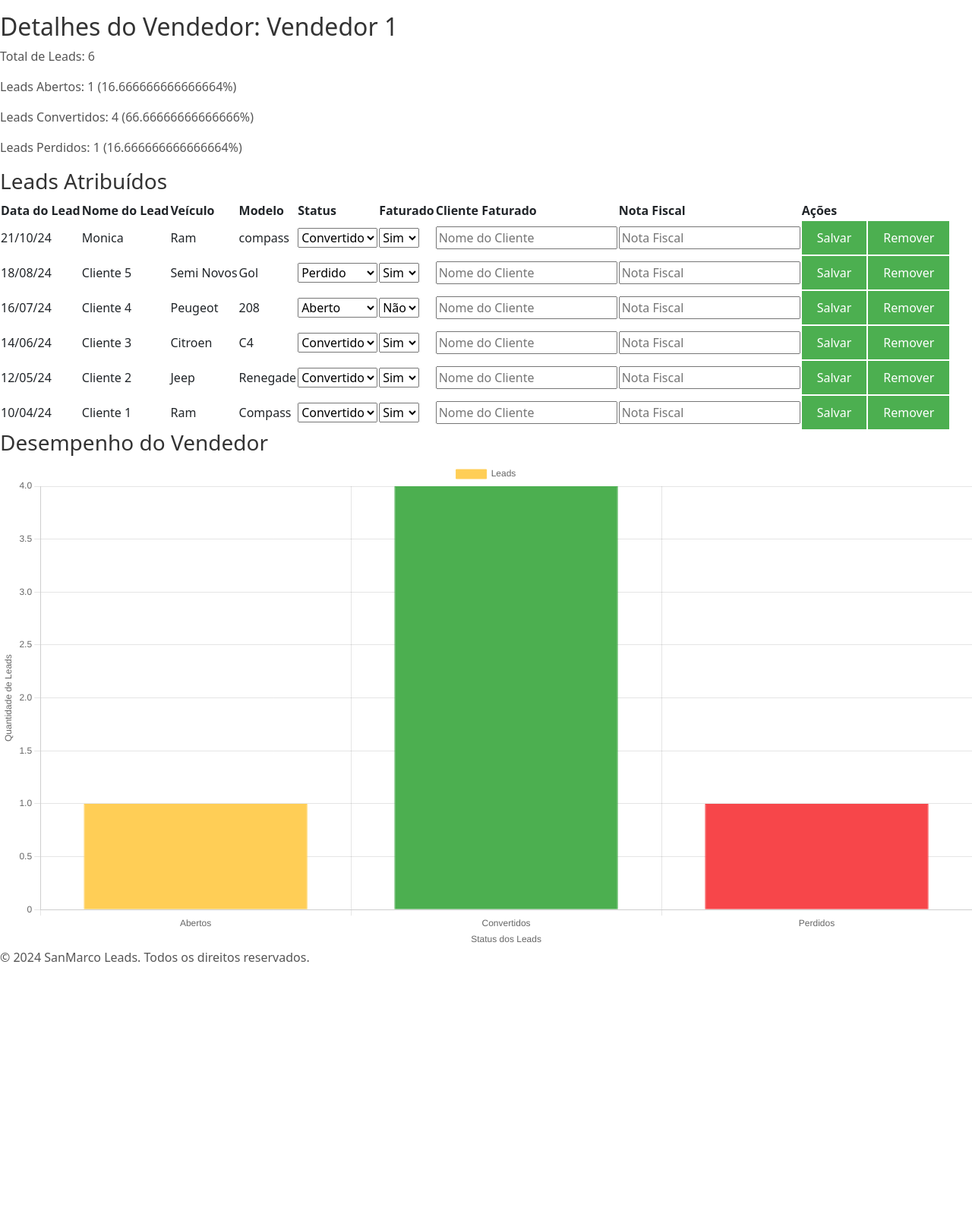
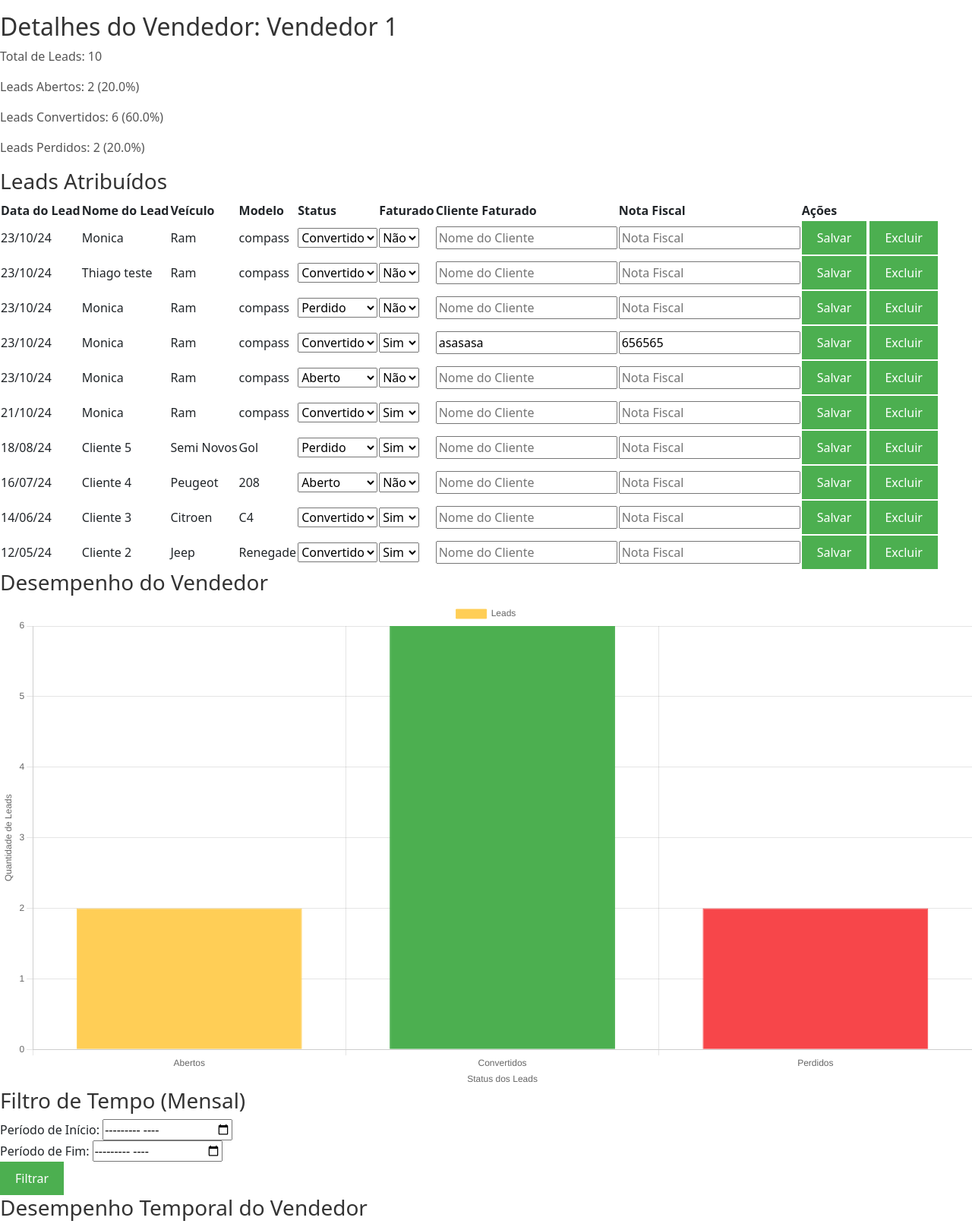
Before and after one commit to SWEThiago/projeto-monica-2.0, a Flask app: page /vendedores/1 in a window 1280 px wide. Shown: the part 160-1775 px from the top of the page at 76% size. Before the commit the page ends 1426 px from the top, so only its background shows below. Run offline with Flask 3, Linux system fonts and the light colour scheme.

Commit message:
vendedores_detalhes.html esta completo e funcional

```diff
--- a/app.py
+++ b/app.py
@@ -126,10 +126,10 @@ def atualizar_lead(vendedor_id):
             lead_id = int(request.form.get('lead_id'))
             for lead in vendedor['leads']:
                 if lead['id'] == lead_id:
-                    lead['status'] = request.form.get(f'status_{lead_id}')
-                    lead['faturado'] = request.form.get(f'faturado_{lead_id}')
-                    lead['cliente_faturado'] = request.form.get(f'cliente_faturado_{lead_id}', '')
-                    lead['nota_fiscal'] = request.form.get(f'nota_fiscal_{lead_id}', '')
+                    lead['status'] = request.form.get('status')
+                    lead['faturado'] = request.form.get('faturado')
+                    lead['cliente_faturado'] = request.form.get('cliente_faturado', '')
+                    lead['nota_fiscal'] = request.form.get('nota_fiscal', '')
                     salvar_dados(dados)
                     return redirect(url_for('detalhes_vendedor', vendedor_id=vendedor_id))
         except (KeyError, ValueError):
@@ -149,6 +149,51 @@ def remover_lead(vendedor_id, lead_id):
         return redirect(url_for('detalhes_vendedor', vendedor_id=vendedor_id))
 
     return "Erro: Vendedor ou Lead não encontrado", 400
+
+# Rota para gerar o gráfico temporal do desempenho do vendedor
+@app.route('/vendedores/<int:vendedor_id>/desempenho_temporal', methods=['POST'])
+def desempenho_temporal(vendedor_id):
+    dados = carregar_dados()
+    vendedor = obter_vendedor(dados, vendedor_id)
+
+    if not vendedor:
+        return jsonify({"error": "Vendedor não encontrado"}), 404
+
+    inicio_str = request.json.get('inicio')
+    fim_str = request.json.get('fim')
+
+    # Converte strings de data para objetos datetime
+    inicio = datetime.strptime(inicio_str, '%Y-%m') if inicio_str else None
+    fim = datetime.strptime(fim_str, '%Y-%m') if fim_str else None
+
+    # Inicializa os dados do gráfico para cada mês
+    desempenho_por_mes = {}
+
+    for lead in vendedor['leads']:
+        data_lead = datetime.strptime(lead['data_lead'], '%Y-%m-%d')
+
+        if (not inicio or data_lead >= inicio) and (not fim or data_lead <= fim):
+            mes = data_lead.strftime('%Y-%m')
+            if mes not in desempenho_por_mes:
+                desempenho_por_mes[mes] = {'abertos': 0, 'convertidos': 0, 'perdidos': 0}
+
+            if lead['status'] == 'Aberto':
+                desempenho_por_mes[mes]['abertos'] += 1
+            elif lead['status'] == 'Convertido':
+                desempenho_por_mes[mes]['convertidos'] += 1
+            elif lead['status'] == 'Perdido':
+                desempenho_por_mes[mes]['perdidos'] += 1
+
+    # Formata os dados para o gráfico
+    meses = sorted(desempenho_por_mes.keys())
+    dados_grafico = {
+        'meses': meses,
+        'abertos': [desempenho_por_mes[mes]['abertos'] for mes in meses],
+        'convertidos': [desempenho_por_mes[mes]['convertidos'] for mes in meses],
+        'perdidos': [desempenho_por_mes[mes]['perdidos'] for mes in meses],
+    }
+
+    return jsonify(dados_grafico)
 
 # Rota para gerar gráficos filtrados
 @app.route('/filtrar_dados', methods=['POST'])
--- a/templates/vendedor_detalhes.html
+++ b/templates/vendedor_detalhes.html
@@ -6,9 +6,9 @@
 
     <div class="leads-info">
         <p>Total de Leads: {{ total_leads }}</p>
-        <p>Leads Abertos: {{ quantidade_aberto }} ({{ (quantidade_aberto / total_leads) * 100 if total_leads > 0 else 0 }}%)</p>
-        <p>Leads Convertidos: {{ quantidade_convertido }} ({{ (quantidade_convertido / total_leads) * 100 if total_leads > 0 else 0 }}%)</p>
-        <p>Leads Perdidos: {{ quantidade_perdido }} ({{ (quantidade_perdido / total_leads) * 100 if total_leads > 0 else 0 }}%)</p>
+        <p>Leads Abertos: {{ quantidade_aberto }} ({{ ((quantidade_aberto / total_leads) * 100) | round(0) }}%)</p>
+        <p>Leads Convertidos: {{ quantidade_convertido }} ({{ ((quantidade_convertido / total_leads) * 100) | round(0) }}%)</p>
+        <p>Leads Perdidos: {{ quantidade_perdido }} ({{ ((quantidade_perdido / total_leads) * 100) | round(0) }}%)</p>
     </div>
 
     <h3>Leads Atribuídos</h3>
@@ -29,38 +29,37 @@
         <tbody>
             {% for lead in leads %}
             <tr>
-                <form method="POST" action="{{ url_for('atualizar_lead', vendedor_id=vendedor.id) }}">
-                    <input type="hidden" name="lead_id" value="{{ lead.id }}">
                 <td>{{ lead.data_lead.strftime('%d/%m/%y') }}</td>
                 <td>{{ lead.nome }}</td>
                 <td>{{ lead.veiculo }}</td>
                 <td>{{ lead.modelo }}</td>
                 <td>
-                        <select name="status_{{ lead.id }}">
+                    <form method="POST" action="{{ url_for('atualizar_lead', vendedor_id=vendedor.id) }}" class="form-inline">
+                        <input type="hidden" name="lead_id" value="{{ lead.id }}">
+                        <select name="status">
                             <option value="Aberto" {% if lead.status == 'Aberto' %}selected{% endif %}>Aberto</option>
                             <option value="Convertido" {% if lead.status == 'Convertido' %}selected{% endif %}>Convertido</option>
                             <option value="Perdido" {% if lead.status == 'Perdido' %}selected{% endif %}>Perdido</option>
                         </select>
                 </td>
                 <td>
-                        <select name="faturado_{{ lead.id }}">
+                    <select name="faturado">
                         <option value="Sim" {% if lead.faturado == 'Sim' %}selected{% endif %}>Sim</option>
                         <option value="Nao" {% if lead.faturado == 'Nao' %}selected{% endif %}>Não</option>
                     </select>
                 </td>
                 <td>
-                        <input type="text" name="cliente_faturado_{{ lead.id }}" value="{{ lead.cliente_faturado }}" placeholder="Nome do Cliente">
+                    <input type="text" name="cliente_faturado" value="{{ lead.cliente_faturado }}" placeholder="Nome do Cliente">
                 </td>
                 <td>
-                        <input type="text" name="nota_fiscal_{{ lead.id }}" value="{{ lead.nota_fiscal }}" placeholder="Nota Fiscal">
+                    <input type="text" name="nota_fiscal" value="{{ lead.nota_fiscal }}" placeholder="Nota Fiscal">
                 </td>
                 <td>
                     <button type="submit" class="botao-salvar">Salvar</button>
-                    </td>
                     </form>
-                <td>
-                    <form method="POST" action="{{ url_for('remover_lead', vendedor_id=vendedor.id, lead_id=lead.id) }}">
-                        <button type="submit" class="botao-remover">Remover</button>
+                    <!-- Formulário para remover o lead -->
+                    <form method="POST" action="{{ url_for('remover_lead', vendedor_id=vendedor.id, lead_id=lead.id) }}" class="form-inline" style="display:inline;">
+                        <button type="submit" class="botao-remover">Excluir</button>
                     </form>
                 </td>
             </tr>
@@ -76,6 +75,25 @@
     <div class="grafico-performance-container">
         <canvas id="graficoPerformanceVendedor"></canvas>
     </div>
+
+    <!-- Filtro de Tempo para o Gráfico Temporal -->
+    <h3>Filtro de Tempo (Mensal)</h3>
+    <div class="date-filter">
+        <label for="inicio" class="filter-label">Período de Início:</label>
+        <input type="month" id="inicio" class="filter-input" name="inicio">
+    </div>
+    <div class="date-filter">
+        <label for="fim" class="filter-label">Período de Fim:</label>
+        <input type="month" id="fim" class="filter-input" name="fim">
+    </div>
+    <div class="filter-button-wrapper">
+        <button type="button" onclick="atualizarGraficoTemporal()" class="filter-button">Filtrar</button>
+    </div>
+
+    <h3>Desempenho Temporal do Vendedor</h3>
+    <div class="grafico-performance-container">
+        <canvas id="graficoPerformanceTemporal"></canvas>
+    </div>
 </div>
 
 <script>
@@ -83,6 +101,7 @@
         const totalLeads = {{ total_leads }};
         const ctx = document.getElementById('graficoPerformanceVendedor').getContext('2d');
 
+        // Gráfico de desempenho geral do vendedor
         new Chart(ctx, {
             type: 'bar',
             data: {
@@ -102,7 +121,7 @@
                         callbacks: {
                             label: function(tooltipItem) {
                                 const valor = tooltipItem.raw;
-                                const porcentagem = (valor / totalLeads * 100).toFixed(2);
+                                const porcentagem = Math.round(valor / totalLeads * 100);
                                 return `${valor} Leads (${porcentagem}%)`;
                             }
                         }
@@ -125,6 +144,78 @@
                 }
             }
         });
+
+        // Função para carregar o gráfico temporal
+        window.atualizarGraficoTemporal = function() {
+            const inicio = document.getElementById('inicio').value;
+            const fim = document.getElementById('fim').value;
+
+            fetch(`/vendedores/{{ vendedor.id }}/desempenho_temporal`, {
+                method: 'POST',
+                headers: {
+                    'Content-Type': 'application/json'
+                },
+                body: JSON.stringify({
+                    inicio: inicio,
+                    fim: fim
+                })
+            })
+            .then(response => response.json())
+            .then(data => {
+                const ctxTemporal = document.getElementById('graficoPerformanceTemporal').getContext('2d');
+                new Chart(ctxTemporal, {
+                    type: 'bar',
+                    data: {
+                        labels: data.meses,
+                        datasets: [
+                            {
+                                label: 'Abertos',
+                                data: data.abertos,
+                                backgroundColor: '#FFCE56',
+                                borderColor: '#FFCE56',
+                                borderWidth: 1
+                            },
+                            {
+                                label: 'Convertidos',
+                                data: data.convertidos,
+                                backgroundColor: '#4CAF50',
+                                borderColor: '#4CAF50',
+                                borderWidth: 1
+                            },
+                            {
+                                label: 'Perdidos',
+                                data: data.perdidos,
+                                backgroundColor: '#F7464A',
+                                borderColor: '#F7464A',
+                                borderWidth: 1
+                            }
+                        ]
+                    },
+                    options: {
+                        responsive: true,
+                        scales: {
+                            x: {
+                                title: {
+                                    display: true,
+                                    text: 'Mês'
+                                }
+                            },
+                            y: {
+                                beginAtZero: true,
+                                title: {
+                                    display: true,
+                                    text: 'Quantidade de Leads'
+                                }
+                            }
+                        }
+                    }
+                });
+            })
+            .catch(error => {
+                console.error('Erro ao carregar gráfico temporal:', error);
+            });
+        };
     });
 </script>
+
 {% endblock %}
```
Also changed, not shown: dados.json (+60 -12 lines). Lines whose indentation alone changed are shown as unchanged.
